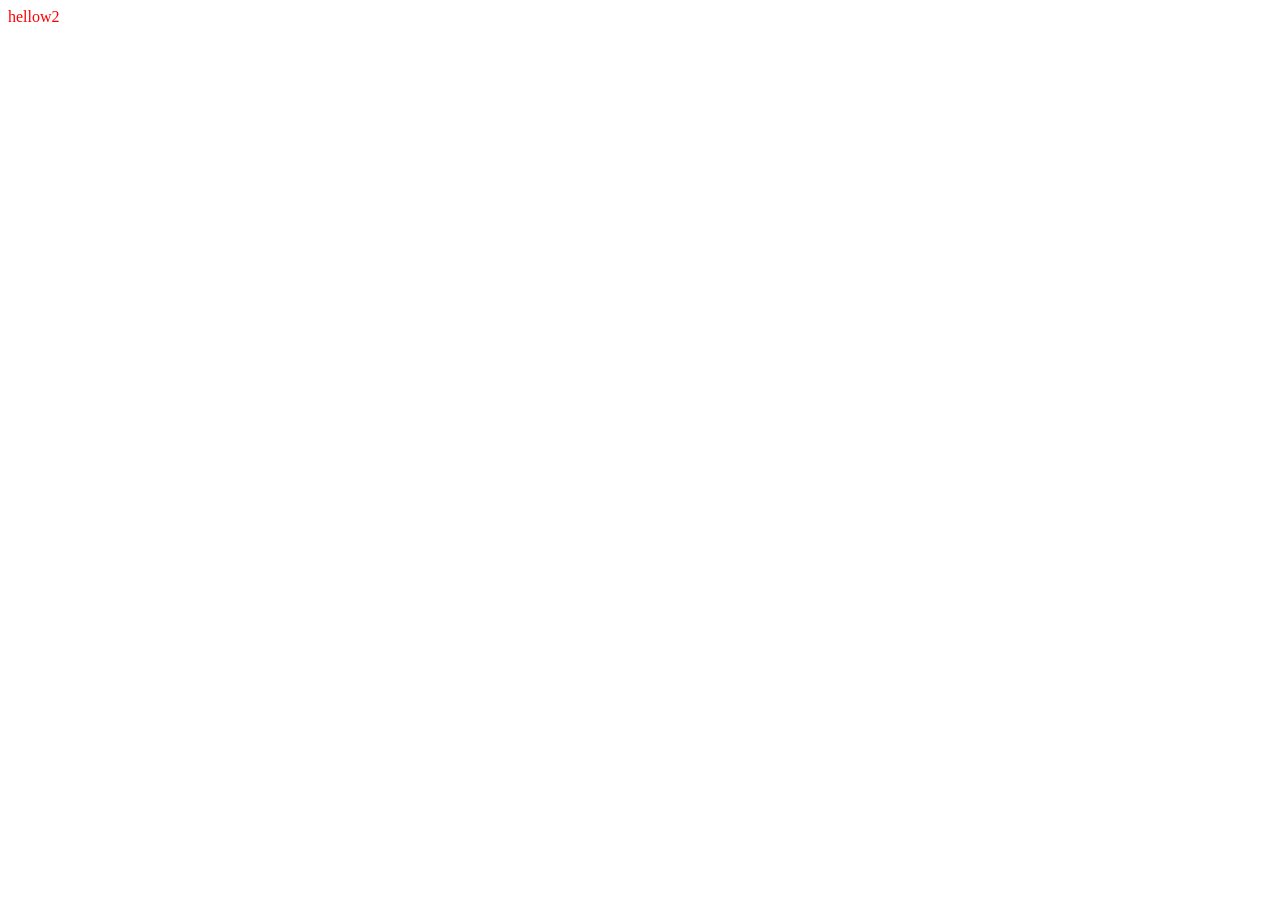
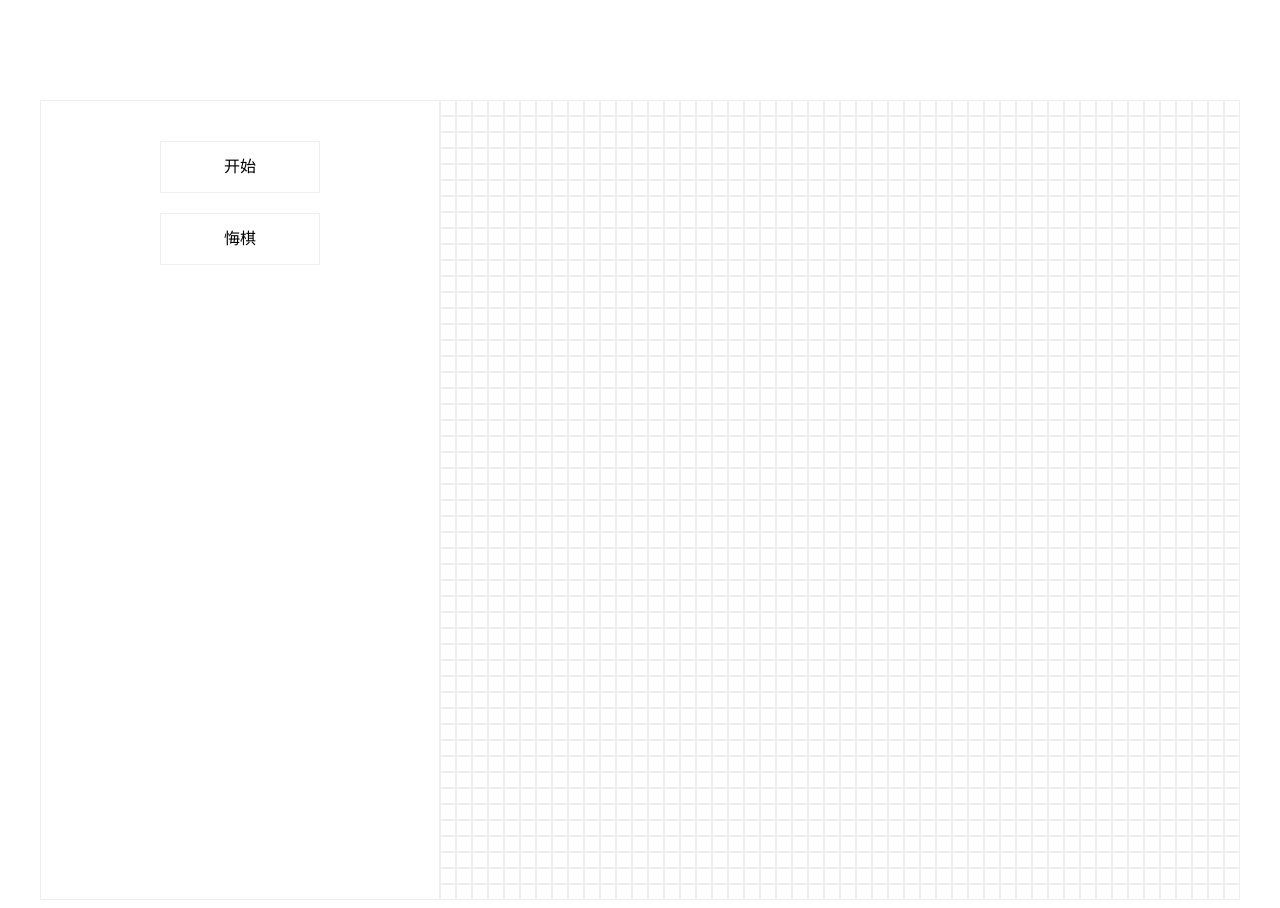
Before and after one commit to sansongwu/gobang, a website built with webpack: page src/index.html in a window 1280 px wide. Before the commit the page ends 800 px from the top, so only its background shows below. Built offline with nearby package versions, Linux system fonts and the light colour scheme.

Commit message:
棋盘基本完事

```diff
--- /dev/null
+++ b/src/css/chessBoard.scss
@@ -0,0 +1,13 @@
+.playground {
+    position: relative;
+    .row {
+        display: flex;
+    }
+    .least {
+        // width: 16px;
+        // height: 16px;
+        box-sizing: border-box;
+        // background-color: red;
+        border: 1px solid #eeeeee;
+    }
+}
--- a/src/css/index.scss
+++ b/src/css/index.scss
@@ -1,3 +1,4 @@
-.test {
-    color: red;
-}
+
+@import './reset.scss';
+@import './userInterface.scss';
+@import './chessBoard.scss';
--- /dev/null
+++ b/src/css/reset.scss
@@ -0,0 +1,7 @@
+html, body {
+    ul, li {
+        margin: 0;
+        padding: 0;
+        list-style: none;
+    }
+}
--- /dev/null
+++ b/src/css/userInterface.scss
@@ -0,0 +1,33 @@
+.container {
+    width: 100%;
+    height: 800px;
+    margin-top: 100px;
+    .wrap {
+        width: 1200px;
+        height: 100%;
+        margin: 0 auto;
+        display: flex;
+        .menu {
+            width: 33.3%;
+            border: 1px solid #eeeeee;
+            ul {
+                width: 40%;
+                margin: 40px auto 0 auto;
+                li {
+                    text-align: center;
+                    border: 1px solid #eeeeee;
+                    height: 50px;
+                    line-height: 50px;
+                    vertical-align: middle;
+                    margin-bottom: 20px;
+                    cursor: pointer;
+                    -webkit-user-select: none;
+                }
+            }
+        }
+        .playground {
+            width: 66.7%;
+
+        }
+    }
+}
--- a/src/index.html
+++ b/src/index.html
@@ -7,6 +7,8 @@
     <title>Document</title>
 </head>
 <body>
-    <div class="test">hellow2</div>
+
 </body>
 </html>
+<script>
+</script>
--- /dev/null
+++ b/src/js/components/chessboard.js
@@ -0,0 +1,37 @@
+
+import {blockWH} from '../config'
+
+const ChessBoard = class {
+    constructor (interfaceDOM, squareNum, isNest = false) {
+        this.parentsNode = interfaceDOM;
+        this.squareNum = squareNum;
+        this.isNest = isNest;
+        this._init()
+        return this.parentsNode;
+    }
+    _init () {
+        const ul = document.createElement('ul');
+        for (let i = 0; i < this.squareNum; i ++) {
+            const li = document.createElement('li')
+            const ulRow = document.createElement('ul');
+            ulRow.className = 'row'
+            li.appendChild(ulRow);
+            for (let j = 0; j < this.squareNum; j ++) {
+                const liRow = document.createElement('li')
+                if (this.isNest) {
+                    liRow.className = 'block'
+                    liRow.id = 'block'
+                    new ChessBoard(liRow, 2) // 生成小格子
+                } else {
+                    liRow.className = 'least';
+                    liRow.style = `width: ${ blockWH / 2 }px; height: ${ blockWH / 2 }px`;
+                }
+                ulRow.appendChild(liRow)
+            }
+            ul.appendChild(li)
+        }
+        this.parentsNode.appendChild(ul)
+    }
+}
+
+export default ChessBoard
--- a/src/js/components/userInterface.js
+++ b/src/js/components/userInterface.js
@@ -1,10 +1,58 @@
 /* 整体的界面类 */
+const Interface = class {
+    constructor () {
+        this.parentNode = document.body;
+        this.menu = ''
+        this._init();
+    }
+    _init () {
+        /* 拼接字符串 */
+        let buttonStr = '';
+        for (let i = 0; i < Interface.basicButton.length; i++) {
+            const element = Interface.basicButton[i]
+            buttonStr += `<li id=${ element.name }>${ element.text }</li>`
+        }
+        this.parentNode.innerHTML = `
+            <div class="container">
+                <div class="wrap">
+                    <div class="menu" id="menu">
+                        <ul>${ buttonStr }</ul>
+                    </div>
+                    <div class="playground" id="playground">
 
-const Interface = function () {
-    this.parentNode = document.getElementsByTagName('body')[0]
+                    </div>
+                </div>
+            </div>`
+        this.menu = document.querySelector('#menu')
+        // this.menu.innerHTML = 'test'
+        /* 绑定事件 */
+        for (let i = 0; i < Interface.basicButton.length; i++) {
+            const element = Interface.basicButton[i]
+            document.querySelector(`#${ element.name }`).addEventListener('click', () => {
+                element.callBack()
+            })
+        }
+    }
 }
-Interface.prototype._init = function () {
+Interface.basicButton = [
+    {
+        name: 'begin',
+        text: '开始',
+        callBack() {
+            console.log('点击了开始')
+        }
+    },
+    {
+        name: 'back',
+        text: '悔棋',
+        callBack() {
+            console.log('点击了悔棋')
+        }
+    }
+]
 
+const testFoo = () => {
+    alert('test')
 }
 
 export default Interface;
--- /dev/null
+++ b/src/js/config.js
@@ -0,0 +1,7 @@
+
+/* 宽度 高度 800px 固定的 */
+exports.chessBoardWH = 800;
+/* 每个棋子的宽高 即4个最小单元格的宽高 */
+exports.blockWH = 32;
+/* 每行格子的数量 */
+exports.lineNum = parseInt(exports.chessBoardWH / exports.blockWH)
--- a/src/js/index.js
+++ b/src/js/index.js
@@ -2,6 +2,15 @@ import "babel-polyfill";
 import '../css/index.scss';
 
 import Interface from './components/userInterface.js'
+import ChessBoard from './components/chessboard';
+import config from './config'
 
+/* 实例化界面 */
+const userInterface = new Interface();
+/* 实例化棋盘 */
+const chessBoard = new ChessBoard(document.getElementById('playground'), config.lineNum, true)
 
-const userInterface = new Interface();
+// DEMO 修改点击事件demo
+Interface.basicButton[0].callBack = function () {
+    console.log('test')
+}
```
Also changed, not shown: src/js/components/chessPieces.js (added, +12 -0 lines).
